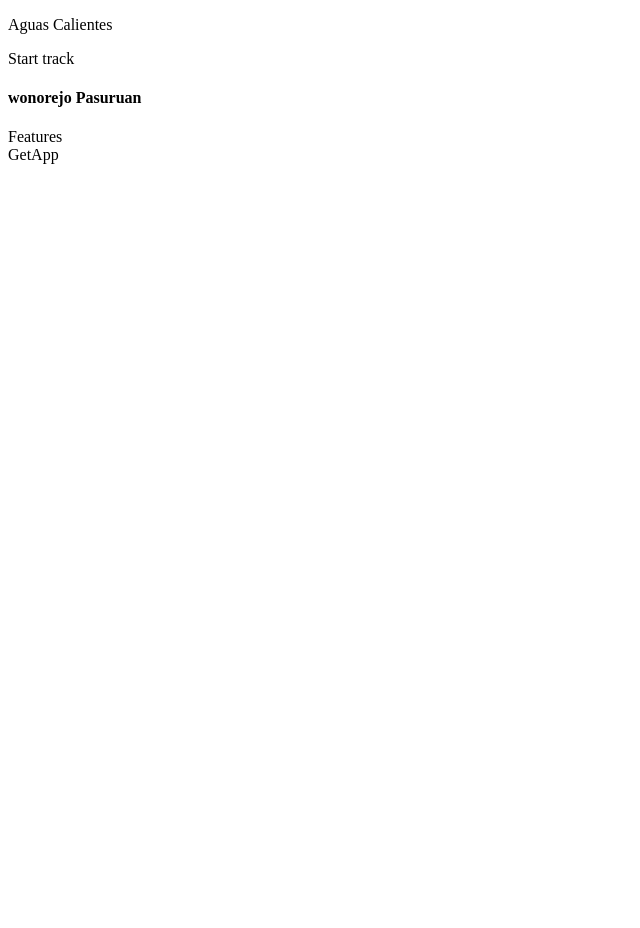
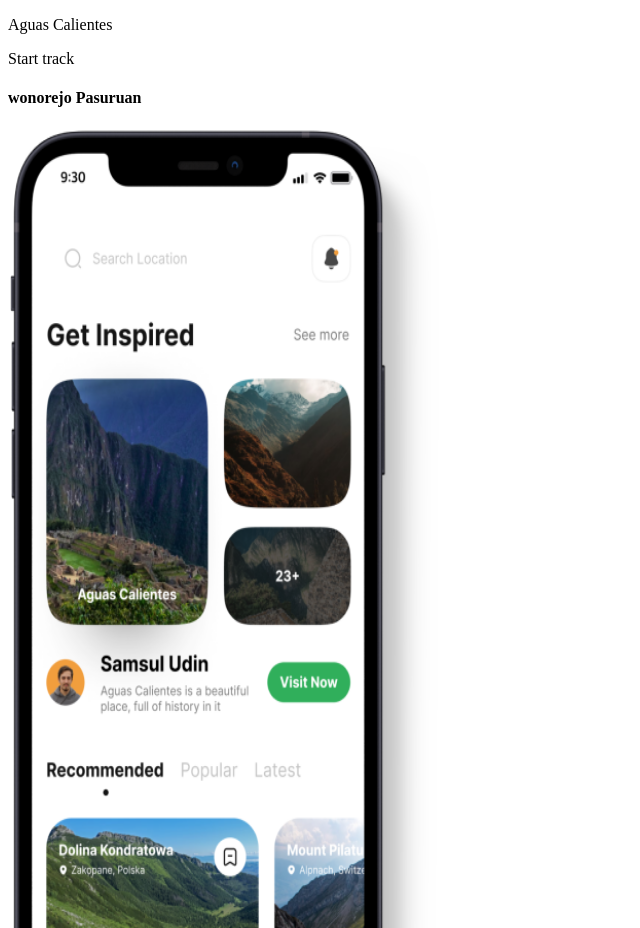
Before and after one commit to Askebir/Travel-app, a Next.js app: page / in a window 1280 px wide. Shown: the part 2320-3248 px from the top of the page, without its empty margins (0-640 px from the left). Before the commit the page ends 2492 px from the top, so only its background shows below. Built offline with nearby package versions, Linux system fonts and the light colour scheme.

Commit message:
Feature section

```diff
--- a/components/Features.tsx
+++ b/components/Features.tsx
@@ -1,7 +1,71 @@
+import { FEATURES } from "@/constants";
+import Image from "next/image";
+import { features } from "process";
 import React from "react";
 
 const Features = () => {
-  return <div>Features</div>;
+  return (
+    <section className=" border-2  border-red-500 flex items-center justify-center flex-col py-24 bg-feature-bg bg-center bg-no-repeat  ">
+      <div className="mx-auto max-w-[1440px] px-6 lg:px-20 3xl:px-0 relative border border-black w-full flex  justify-end">
+        <div className="flex flex-1  xl:overflow-hidden lg:min-h-[900px]">
+          <Image
+            src="/phone.png"
+            alt="phone"
+            width={440}
+            height={1000}
+            className="w-[250px] md:w-[300px] xl:w-[400px] rotate-[15deg]"
+          />
+        </div>
+
+        <div className="z-20 flex w-full lg:pl-50 flex-col lg:w-[60%]">
+          <div className=" w-full lg:w-[40%] flex justify-center">
+            <Image
+              src="/camp.svg"
+              alt="camp"
+              width={50}
+              height={50}
+              className="absolute left-[-5px] top-[-28px] w-10  lg:w-[50px] border border-red-500 "
+            />
+            <h2 className="  border border-green-400 bold-40 lg:bold-64 ">
+              Our Features
+            </h2>
+          </div>
+          <ul className="mt-10 border border-yellow-50 grid gap-10 md:grid-cols-2 lg:mg-20 lg:gap20">
+            {FEATURES.map((feature) => (
+              <FeatureItem
+                key={feature.title}
+                title={feature.title}
+                icon={feature.icon}
+                description={feature.description}
+              />
+            ))}
+          </ul>
+        </div>
+      </div>
+    </section>
+  );
+};
+
+type FeatureIcon = {
+  title: string;
+  icon: string;
+
+  description: string;
+};
+
+const FeatureItem = ({ title, icon, description }: FeatureIcon) => {
+  return (
+    <li className="flex border border-blue-700 w-full  flex-1 flex-col items-start">
+      <div className="bg-green-50 rounded-full p-4 lg:p-7 ">
+        <Image src={icon} alt="map" width={28} height={28} />
+      </div>
+
+      <h1 className="bold-20 lg:bold:32 mt:5 capitalize">{title}</h1>
+      <p className="regular-16 mt-5  bg-white/80 text-gray-30 lg:mt-[30px] lg:bg-none">
+        {description}
+      </p>
+    </li>
+  );
 };
 
 export default Features;
```
